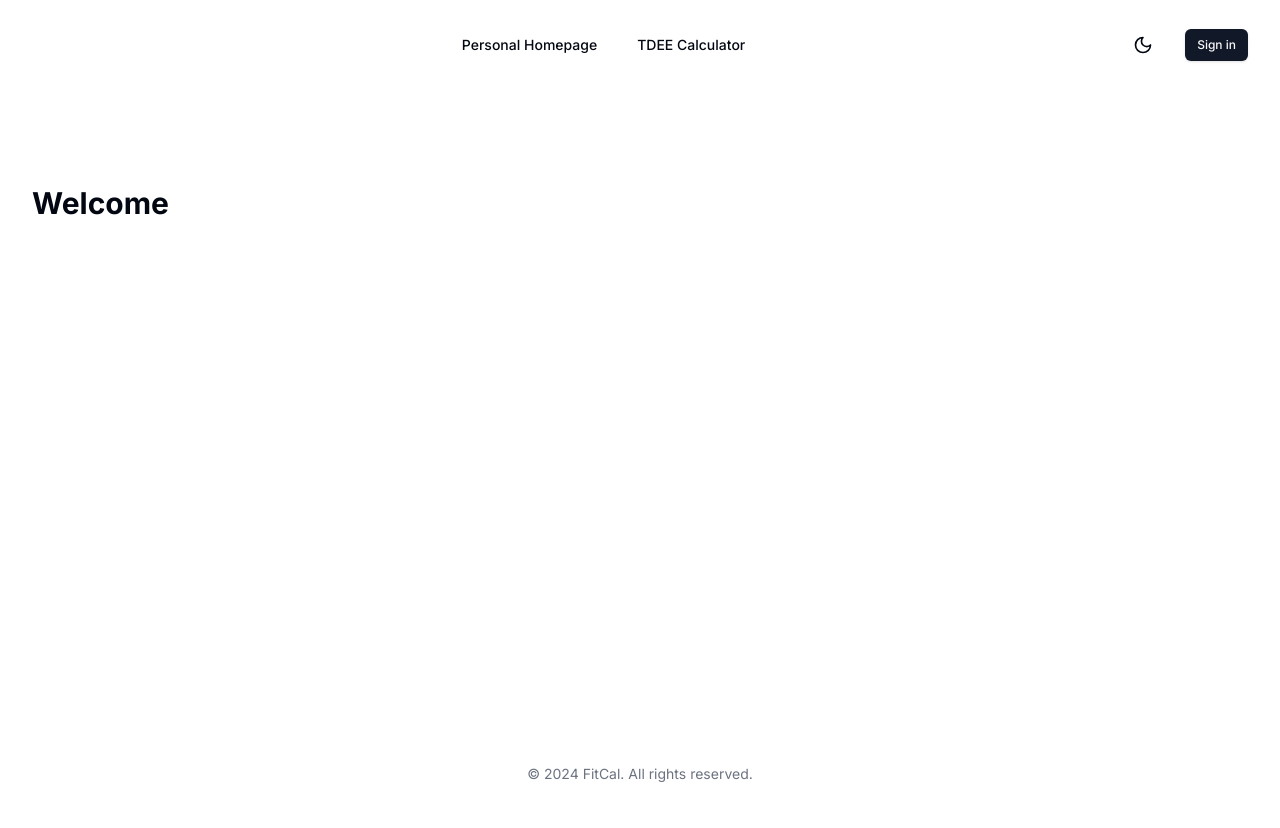
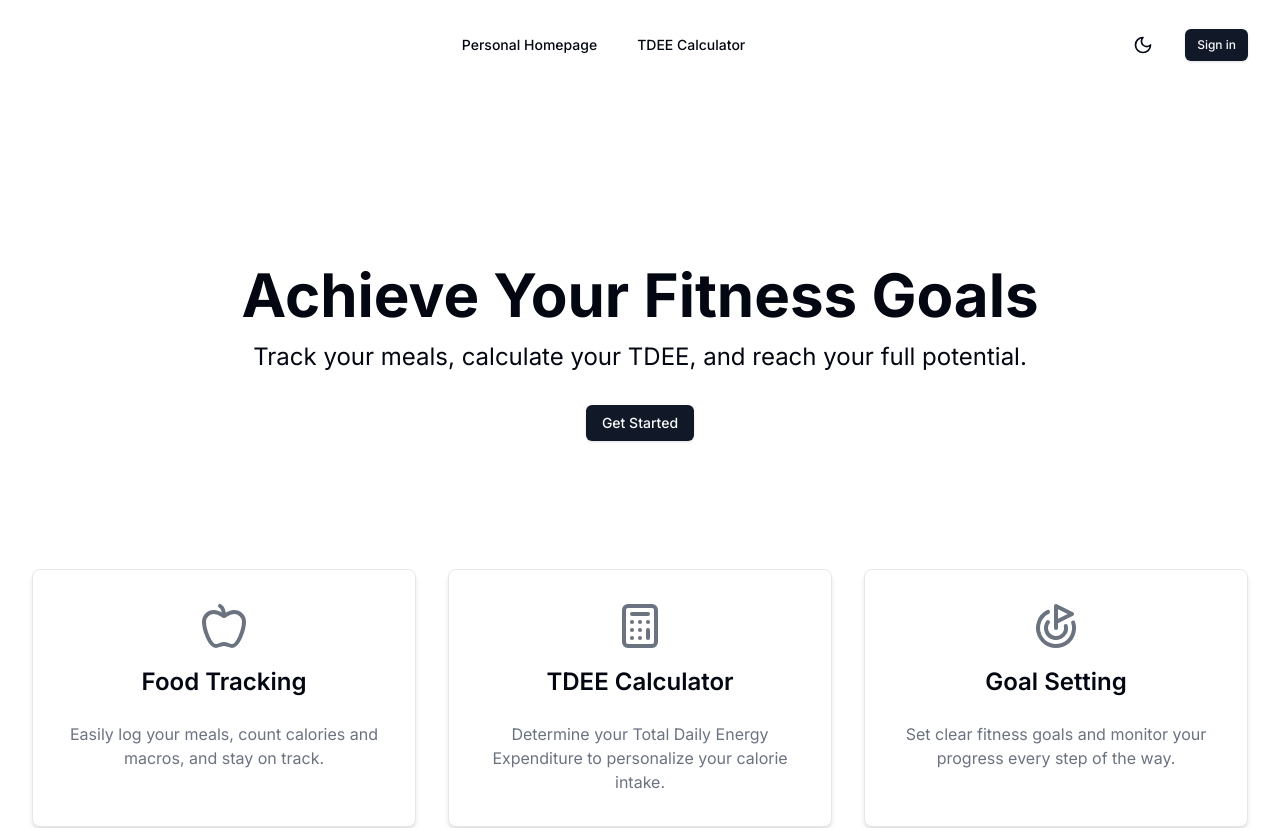
Before and after one commit to FitCal-app/fitcal-web, a Next.js app: page / in a window 1280 px wide. Shown: the top 828 px of the page. Before the commit the page ends 800 px from the top, so only its background shows below. Built offline with nearby package versions, Linux system fonts and the light colour scheme; no server answers.

Commit message:
A lot of nice and cooool things

```diff
--- a/app/page.tsx
+++ b/app/page.tsx
@@ -1,9 +1,69 @@
+"use client";
+
+import { Button } from "@/components/ui/button";
+import { Card } from "@/components/ui/card"
+import { Apple, Calculator, Goal } from "lucide-react";
+
+const features = [
+  {
+    title: "Food Tracking",
+    description:
+      "Easily log your meals, count calories and macros, and stay on track.",
+    icon: Apple, // Use the Apple icon
+  },
+  {
+    title: "TDEE Calculator",
+    description:
+      "Determine your Total Daily Energy Expenditure to personalize your calorie intake.",
+    icon: Calculator, // Use the Calculator icon
+  },
+  {
+    title: "Goal Setting",
+    description:
+      "Set clear fitness goals and monitor your progress every step of the way.",
+    icon: Goal, // Use the Goal icon
+  },
+];
+
 export default function Home() {
   return (
-    <section className='py-24'>
-      <div className='container'>
-        <h1 className='text-3xl font-bold'>Welcome</h1>
+    <section className="py-24">
+      <div className="container">
+        {/* Hero Section */}
+        <div className="bg-background py-20">
+          <div className="text-center">
+            <h1 className="text-5xl md:text-6xl font-bold">
+              Achieve Your Fitness Goals
+            </h1>
+            <p className="text-xl md:text-2xl mt-4">
+              Track your meals, calculate your TDEE, and reach your full
+              potential.
+            </p>
+            <a href='/protected/home'><Button className={"mt-8"}>Get Started</Button></a>
+          </div>
+        </div>
+
+        {/* Features Section */}
+        <div className="py-12 bg-background">
+          <div className="grid grid-cols-1 md:grid-cols-3 gap-8">
+            {features.map((feature) => (
+              <Card
+                key={feature.title}
+                className="shadow-md hover:shadow-lg transition"
+              >
+                <div className="p-8 text-center flex flex-col items-center gap-4">
+                  {/* Render the Lucide React Icon */}
+                  <feature.icon className="w-12 h-12 text-muted-foreground" />
+                  <h2 className="text-2xl font-semibold">{feature.title}</h2>
+                  <p className="mt-2 text-muted-foreground">
+                    {feature.description}
+                  </p>
+                </div>
+              </Card>
+            ))}
+          </div>
+        </div>
       </div>
     </section>
-  )
+  );
 }
--- a/components/user-meals.tsx
+++ b/components/user-meals.tsx
@@ -63,6 +63,7 @@ interface NeedsData {
     proteins: number;
     fats: number;
 }
+
 
 const mealTypesToDisplay = ["breakfast", "snacks", "lunch", "dinner"];
 
@@ -155,13 +156,15 @@ const UserMeals: React.FC<FormProps> = ({ userId }) => {
                     (nutriments.proteins || 0) * servingSize
                   );
                   totalFat += Math.round((nutriments.fat || 0) * servingSize);
+
+                  food.productName = data.product.product_name;
+                  food.image = data.product.image_url;
                 }
               } catch (error) {
                 console.error(
                   `Error fetching nutrition data for ${food.barcode}:`,
                   error
                 );
-                // Handle errors gracefully (e.g., set a default value or show an error message)
               }
             }
           }
@@ -453,7 +456,9 @@ const UserMeals: React.FC<FormProps> = ({ userId }) => {
                                             {meals[mealType] && meals[mealType].length > 0 ? (
                                                 meals[mealType].map((food, index) => (
                                                     <TableRow key={`${mealType}-${index}`}>
-                                                    <TableCell className="font-medium">Example Food name</TableCell>
+                                                        <TableCell className="font-medium">
+                                                            {food.productName} ({food.barcode})
+                                                        </TableCell>
                                                         <TableCell>{food.grams}g</TableCell>
                                                         <TableCell className="text-right">
                                                             <Button
```
Lines whose indentation alone changed are shown as unchanged.
